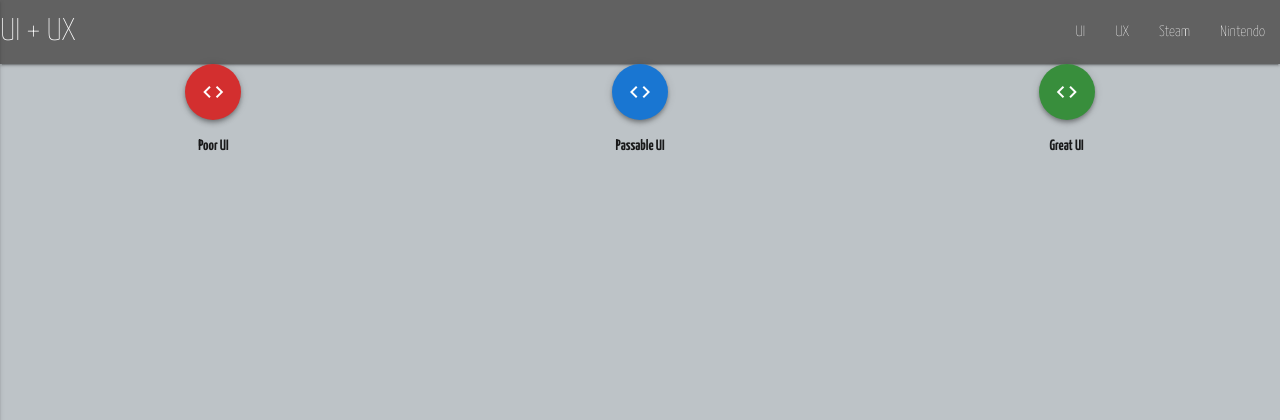
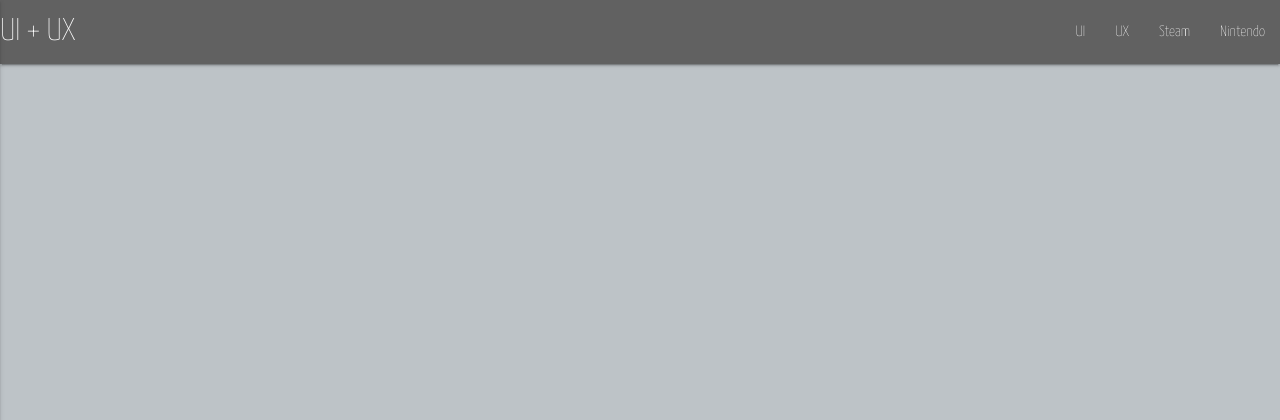
Before and after one commit to IsaacPCooper/Car-Catalogue, a PHP site: page / in a window 1280 px wide. Shown: the top 420 px of the page. Run offline with PHP 8.4, Linux system fonts and the light colour scheme; some libraries are stand-ins or nearby versions.

Commit message:
Removal of button

```diff
--- a/index.php
+++ b/index.php
@@ -73,15 +73,6 @@
        <main>
        <!--First Paragraph Begin-->
 <!--First Paragraph End-->
-           <div align=center class="row">
-             <div class="col s4"><a class="z-depth-2 btn btn-floating btn-large red darken-2 pulse" href="badui.html" ><i class="material-icons">code</i></a></div>
-             <div class="col s4"><a class="z-depth-2 btn btn-floating btn-large blue darken-2 pulse" href="nui.html"><i class="material-icons">code</i></a></div>
-             <div class="col s4"><a class="z-depth-2 btn btn-floating btn-large green darken-2 pulse" href="gdui.html"><i class="material-icons">code</i></a></div>
-             <div class="col s4 gfont1b"><p>Poor UI</p></div>
-             <div class="col s4 gfont1b"><p>Passable UI</p></div>
-             <div class="col s4 gfont1b"><p>Great UI</p></div>
-</div>
-</div>
 </body>
 </main>
 <!--Footer Start-->
```
